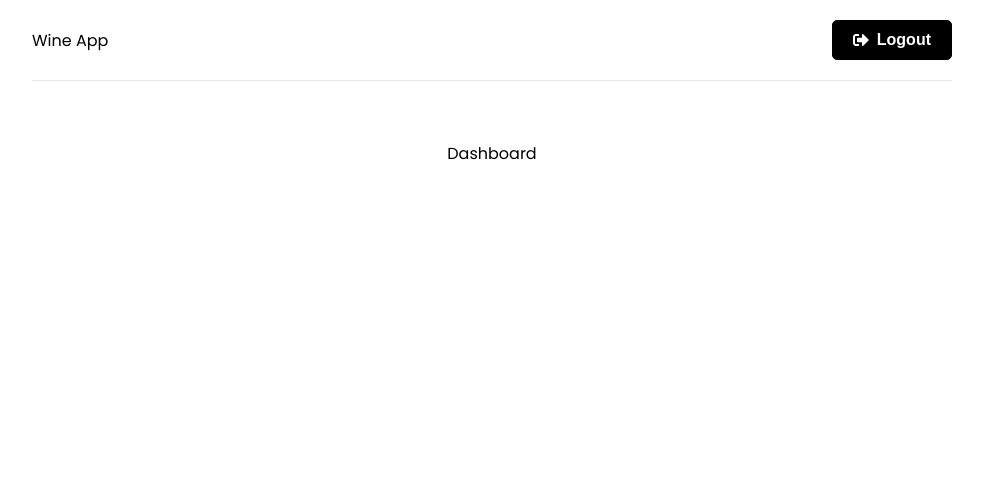
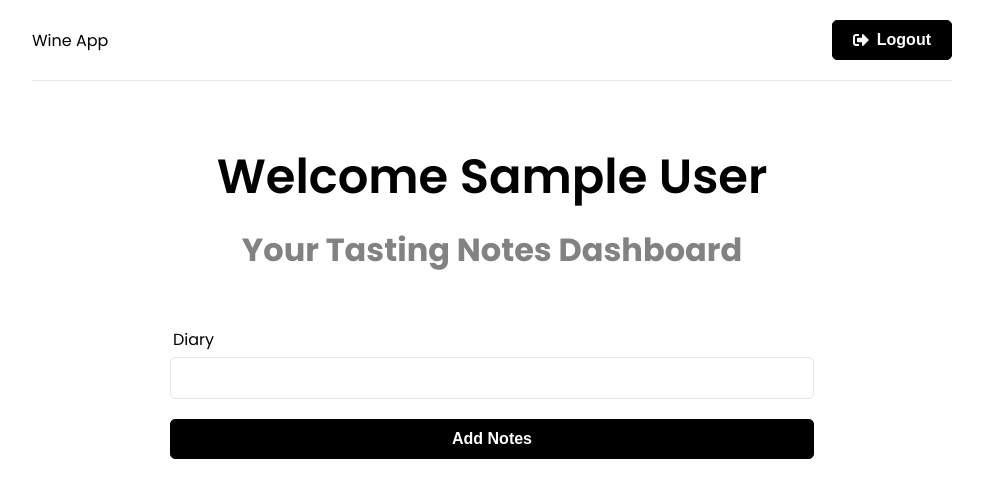
Before and after one commit to antoniapisano/mernfullstack, a React (Create React App) app in the folder frontend/: page / in a window 1280 px wide. Shown: the top 498 px of the page, without its empty margins (148-1131 px from the left). Built offline with nearby package versions, Linux system fonts and the light colour scheme; sample sign-in values are in the browser's storage.

Commit message:
more linking frontend and backend starting working on diary forms

```diff
--- a/frontend/src/app/store.js
+++ b/frontend/src/app/store.js
@@ -1,8 +1,10 @@
-import { configureStore } from '@reduxjs/toolkit';
-import authReducer from '../features/auth/authSlice.js'
+import { configureStore } from '@reduxjs/toolkit'
+import authReducer from '../features/auth/authSlice'
+import diaryReducer from '../features/diary/diarySlice.js'
 
 export const store = configureStore({
   reducer: {
-    auth: authReducer
+    auth: authReducer,
+    diaries: diaryReducer,
   },
-});
+})
--- /dev/null
+++ b/frontend/src/components/DiaryForm.jsx
@@ -0,0 +1,41 @@
+import { useState } from 'react'
+import { useDispatch } from 'react-redux'
+import { createEntry } from '../features/diary/diarySlice'
+
+function DiaryForm() {
+
+  const [text, setText] = useState('')
+  const dispatch = useDispatch()
+
+  const onSubmit = (e) => {
+    e.preventDefault()
+
+    dispatch(createEntry({ text }))
+    setText('')
+
+  }
+
+  return  (
+    <section className='form'>
+      <form onSubmit={onSubmit}>
+        <div className='form-group'>
+          <label htmlFor='text'>Diary</label>
+          <input
+            type='text'
+            name='text'
+            id='text'
+            value={text}
+            onChange={(e) => setText(e.target.value)}
+          />
+        </div>
+        <div className='form-group'>
+          <button className='btn btn-block' type='submit'>
+            Add Notes
+          </button>
+        </div>
+      </form>
+    </section>
+  )
+}
+
+export default DiaryForm
--- a/frontend/src/features/auth/authService.js
+++ b/frontend/src/features/auth/authService.js
@@ -1,6 +1,6 @@
 import axios from 'axios'
 
-const API_URL = 'api/user'
+const API_URL = 'api/user/'
 
 // Register user
 const register = async (userData) => {
--- /dev/null
+++ b/frontend/src/features/diary/diaryService.js
@@ -0,0 +1,50 @@
+import axios from 'axios'
+
+const API_URL = '/api/diary/'
+
+// Create new entry
+const createEntry = async (diaryData, token) => {
+  const config = {
+    headers: {
+      Authorization: `Bearer ${token}`,
+    },
+  }
+
+  const response = await axios.post(API_URL, diaryData, config)
+
+  return response.data
+}
+
+// Get user entries
+const getDiary = async (token) => {
+  const config = {
+    headers: {
+      Authorization: `Bearer ${token}`,
+    },
+  }
+
+  const response = await axios.get(API_URL, config)
+
+  return response.data
+}
+
+// Delete user goal
+const deleteDiary = async (diaryId, token) => {
+  const config = {
+    headers: {
+      Authorization: `Bearer ${token}`,
+    },
+  }
+
+  const response = await axios.delete(API_URL + diaryId, config)
+
+  return response.data
+}
+
+const diaryService = {
+  createEntry,
+  getDiary,
+  deleteDiary,
+}
+
+export default diaryService
--- /dev/null
+++ b/frontend/src/features/diary/diarySlice.js
@@ -0,0 +1,40 @@
+import { createSlice, createAsyncThunk } from '@reduxjs/toolkit'
+import diaryService from './diaryService'
+
+const initialState = {
+    goals: [],
+    isError: false,
+    isSuccess: false,
+    isLoading: false,
+    message: '',
+  }
+
+  export const createEntry = createAsyncThunk(
+  'goals/create',
+  async (diaryData, thunkAPI) => {
+    try {
+      const token = thunkAPI.getState().auth.user.token
+      return await diaryService.createEntry(diaryData, token)
+    } catch (error) {
+      const message =
+        (error.response &&
+          error.response.data &&
+          error.response.data.message) ||
+        error.message ||
+        error.toString()
+      return thunkAPI.rejectWithValue(message)
+    }
+  }
+)
+
+  export const diarySlice = createSlice({
+    name: 'diary',
+    initialState,
+    reducers: {
+      reset: (state) => initialState,
+    }
+  })
+
+
+  export const { reset } = diarySlice.actions
+  export default diarySlice.reducer
--- a/frontend/src/pages/Dashboard.jsx
+++ b/frontend/src/pages/Dashboard.jsx
@@ -1,8 +1,28 @@
-import React from 'react'
+import { useEffect } from 'react'
+import { useNavigate } from 'react-router-dom'
+import { useSelector, useDispatch } from 'react-redux'
+import DiaryForm from '../components/DiaryForm'
 
 function Dashboard() {
+
+  const navigate = useNavigate()
+
+  const { user } = useSelector((state) => state.auth)
+
+  useEffect(() => {
+  if (!user) {
+    navigate('/login')
+    }
+  }, [user, navigate])
+
   return (
-    <div>Dashboard</div>
+    <>
+      <section className='heading'>
+        <h1>Welcome {user && user.name}</h1>
+        <p>Your Tasting Notes Dashboard</p>
+      </section>
+      <DiaryForm />
+      </>
   )
 }
 
--- a/frontend/src/pages/Login.jsx
+++ b/frontend/src/pages/Login.jsx
@@ -3,7 +3,7 @@ import { FaSignInAlt } from 'react-icons/fa'
 import { useSelector, useDispatch } from 'react-redux'
 import { useNavigate } from 'react-router-dom'
 import { toast } from 'react-toastify'
-import { login, reset } from '../features/auth/authSlice.js'
+import { login, reset } from '../features/auth/authSlice'
 import Spinner from '../components/Spinner'
 
 function Login() {
@@ -61,7 +61,7 @@ function Login() {
         <h1>
           <FaSignInAlt /> Login
         </h1>
-        <p>Login and start setting goals</p>
+        <p>Login and record your tasting notes</p>
       </section>
 
       <section className='form'>
```
Also changed, not shown: 2 other files (tests, documents, lock files or other folders).
